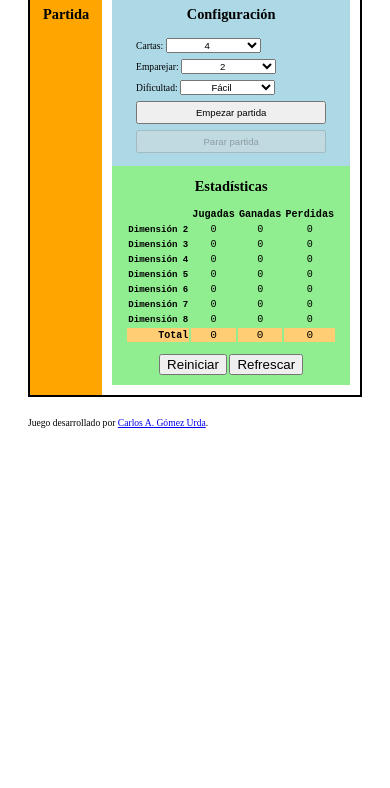
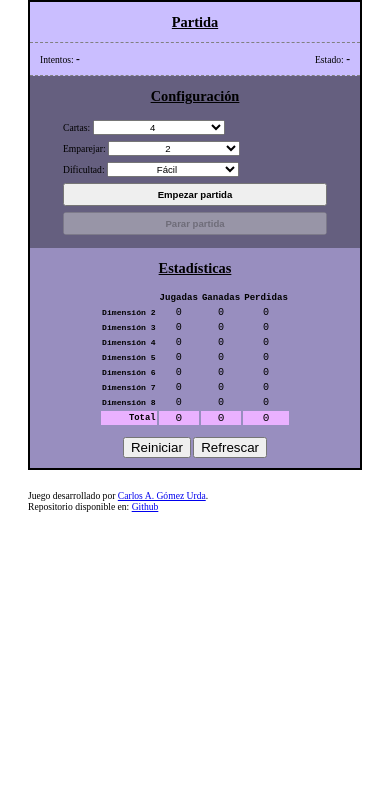
Before and after one commit to CarlosUrda/Curso-JavaScript-Devcode.la, a plain HTML site: page Proyecto/index.html in a window 390 px wide. Shown: the part 56-844 px from the top of the page. Drawn offline with Linux system fonts and the light colour scheme.

Commit message:
Versión 1.0 de producción.

```diff
--- a/Proyecto/css/estilo.css
+++ b/Proyecto/css/estilo.css
@@ -2,11 +2,13 @@ body {
     padding: 0px 20px 0px 20px;
 }
 
-body h1 {
+h1 {
     text-align: center;
+    font-size: 2.3em;
+}
+h2 {
     text-decoration: underline;
 }
-
 
 #juego {
     display: flex;
@@ -20,9 +22,28 @@ body h1 {
 }
 
 #partida {
-    flex-grow: 1;
+    flex-grow: 2;
     flex-basis: auto;
-    background-color: orange;
+    min-width: 360px;
+    background-color: #CABEFF;
+}
+
+#estado-partida {
+    display: flex;
+    justify-content: space-between;
+    padding: 10px;
+    flex-wrap: wrap;
+    border-top: 1px dashed grey;
+    border-bottom: 1px dashed grey;
+}
+
+#intentos {
+    margin-right: 15px;
+}
+
+#intentos, #resultado {
+    font-weight: bold;
+    font-size: 1.2em;
 }
 
 #juego aside {
@@ -31,11 +52,11 @@ body h1 {
     flex-direction: column;
     display: flex;
     text-align: center;
-    padding: 0px 10px 10px 10px;
 }
 
 #estadisticas {
-    background-color: lightgreen;
+    background-color: #988EBF;
+    flex-grow: 1;
 }
 
 #estadisticas table {
@@ -46,7 +67,10 @@ body h1 {
 
 #estadisticas thead tr {
     padding: 8px;
+}
 
+#estadisticas thead th {
+    font-size: 0.9em;
 }
 
 #estadisticas tbody tr {
@@ -59,16 +83,16 @@ body h1 {
 }
 
 #estadisticas tbody th {
-    font-size: 0.9em;
+    font-size: 0.8em;
 }
 
 #estadisticas tbody tr[data-tipo="total"] {
-    background-color: #ffce74;
+    background-color: #EAB1FF;
     font-size: 1.1em;
 }
 
 #configuracion {
-    background-color: lightblue;
+    background-color: #655F7F;
     padding: 0px 0px 10px 0px;
 }
 
@@ -87,7 +111,7 @@ body h1 {
 }
 
 #configuracion div select {
-    text-align: center;
+    text-align-last: center;
     width: 40%;
 }
 
@@ -96,6 +120,8 @@ body h1 {
     width: 40%;
     padding: 4px;
     margin: 3px 0px 3px 0px;
+    font-weight: bold;
+    cursor: pointer;
 }
 
 
@@ -107,10 +133,10 @@ body h1 {
     width: 70px;
     height: 130px;
     margin: 3px;
-    font-size: 2.5em;
+    font-size: 3em;
     text-align: center;
     box-shadow: grey 5px 5px 5px;
-    text-shadow: white 4px 4px 4px;
+    text-shadow: white 5px 5px 5px;
 }
 
 
@@ -151,14 +177,14 @@ footer {
     padding: 20px 0px 20px 0px;
 }
 
-@media (max-width: 700px) {
+@media (max-width: 900px) {
     #configuracion div label, #configuracion div button {
-        width: 70%;
+        width: 60%;
     }
 
 }
 
-@media (max-width: 400px) {
+@media (max-width: 405px) {
     body {
         font-size: 0.6em;
     }
@@ -182,4 +208,10 @@ footer {
         box-shadow: grey 2px 2px 2px;
         text-shadow: white 2px 2px 2px;
     }
+    #partida {
+        flex-grow: 2;
+        flex-basis: auto;
+        min-width: 200px;
+    }
+
 }
--- a/Proyecto/index.html
+++ b/Proyecto/index.html
@@ -16,8 +16,10 @@
     <div id="juego">
         <section id="partida">
             <h2>Partida</h2>
-            <div id="intentos"></div>
-            <div id="resultado"></div>
+            <div id="estado-partida">
+                <label>Intentos: <span id="intentos">-</span></label>
+                <label>Estado: <span id="resultado">-</span></label>
+            </div>
             <div id="tablero"></div>
         </section>
         <aside>
@@ -64,8 +66,14 @@
         </aside>
     </div>
     <footer>
-        Juego desarrollado por
-        <a href="https://twitter.com/carlosurda">Carlos A. Gómez Urda</a>.
+        <div>Juego desarrollado por
+            <a href="https://twitter.com/carlosurda77">Carlos A. Gómez Urda</a>.
+        </div>
+        </div>Repositorio disponible en:
+            <a href="https://github.com/CarlosUrda/Curso-JavaScript-Devcode.la">
+                Github
+            </a>
+        </div>
     </footer>
 
 </body>
--- a/Proyecto/js/juegocartas.js
+++ b/Proyecto/js/juegocartas.js
@@ -240,7 +240,7 @@ var Juego = (function()
          */
         pulsar()
         {
-            let thisPrv = priv( this);
+            var thisPrv = priv( this);
             if (thisPrv.bloqueado ||
                 thisPrv._cartasAEmparejar.length < thisPrv._partida.emparejados)
                 return;
@@ -248,14 +248,24 @@ var Juego = (function()
             if (thisPrv._cartasAEmparejar.slice( 1).some(
                         c => c.valor !== thisPrv._cartasAEmparejar[0].valor))
             {
-                thisPrv._cartasAEmparejar.forEach( c => c.ponerHaciaAbajo());
+                thisPrv._cartasAEmparejar.forEach(
+                    c => c.DOM.style.borderColor = "red");
+                window.setTimeout( function(){
+                    thisPrv._cartasAEmparejar.forEach( c => c.ponerHaciaAbajo());
+                    thisPrv._cartasAEmparejar.forEach(
+                        c => c.DOM.style.borderColor = "black");
+                    thisPrv._cartasAEmparejar = new Array(0);
+                }, 2000);
             }
             else
             {
-                thisPrv._cartasAEmparejar.forEach( c => c.emparejada = true);
+                thisPrv._cartasAEmparejar.forEach( function(c) {
+                    c.emparejada = true;
+                    c.DOM.style.borderColor = "green";
+                });
+                thisPrv._cartasAEmparejar = new Array(0);
             }
 
-            thisPrv._cartasAEmparejar = new Array(0);
             thisPrv._partida.gastarIntento();
         }
 
@@ -688,6 +698,7 @@ var Juego = (function()
             if (thisPrv._tablero.estanCartasEmparejadas)
             {
                 this.finalizar( "victoria");
+                return;
             }
 
             if (intentosRestantes == 0)
```
